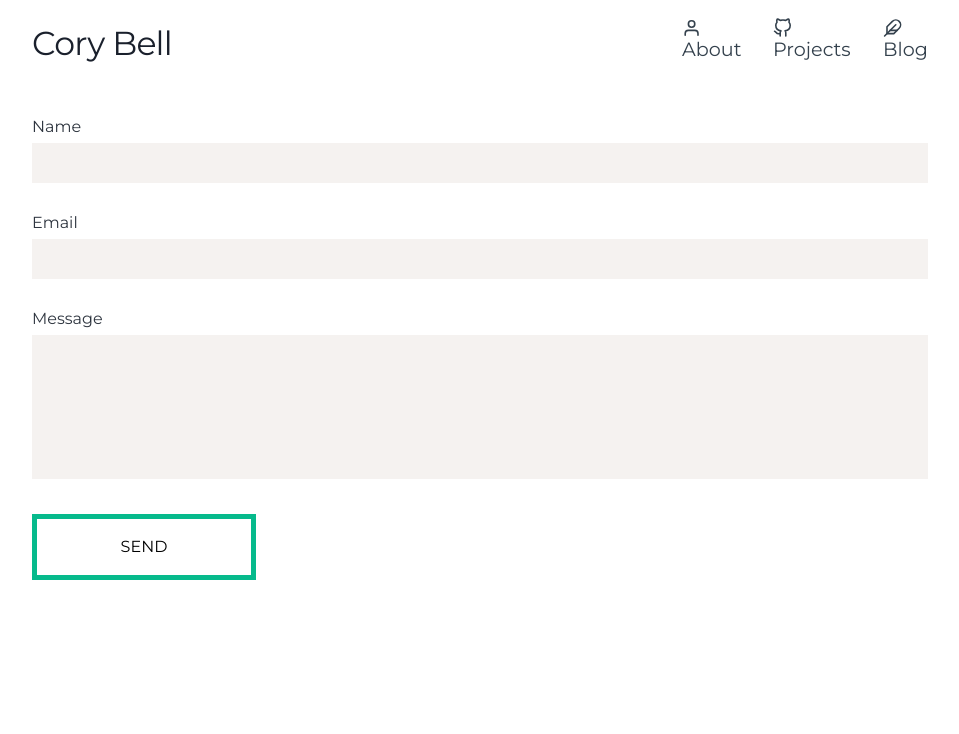
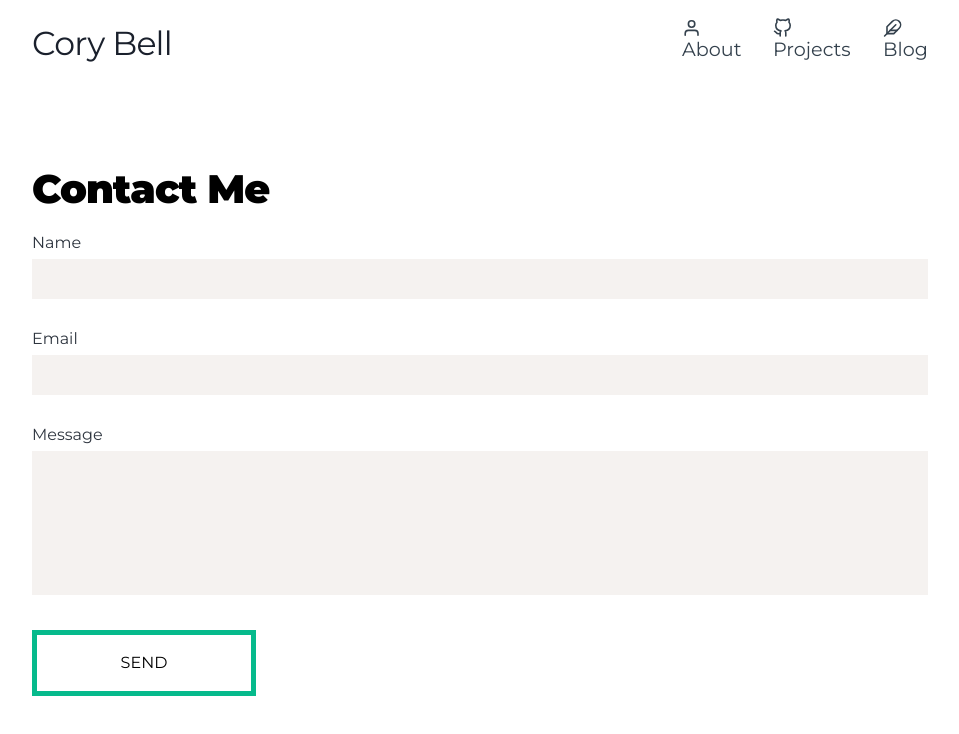
Before and after one commit to corybell/bell-profile, a Gatsby site: page /contact in a window 1280 px wide. Shown: the whole page, without its empty margins (160-1119 px from the left). Built offline with nearby package versions, Linux system fonts and the light colour scheme; Gatsby itself is replaced by a stand-in of ours; no server answers.

Commit message:
add header to contact page

```diff
--- a/src/pages/contact/index.js
+++ b/src/pages/contact/index.js
@@ -73,6 +73,7 @@ const ContactPage = () => {
   return (
     <Layout showFooter={false}>
       <SEO title="Contact" />
+        <h1>Contact Me</h1>
         <form onSubmit={handleSubmit(onSubmit)}>
           <FormControl>
             <Label>Name</Label>
```
